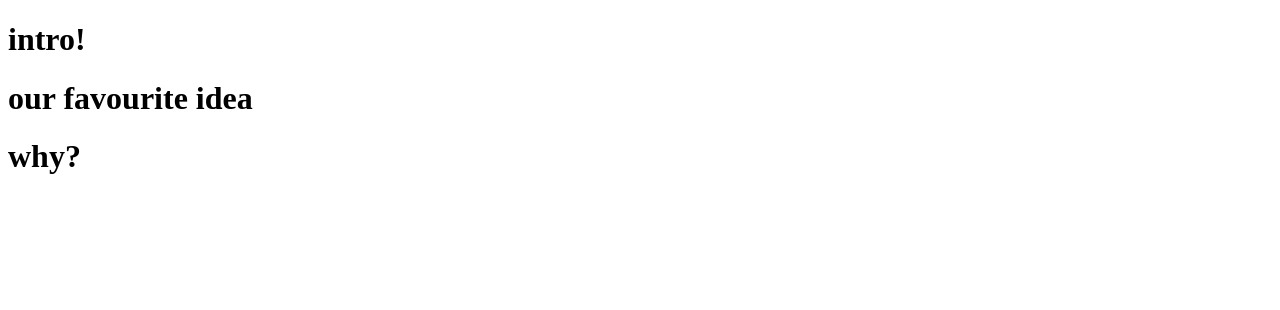
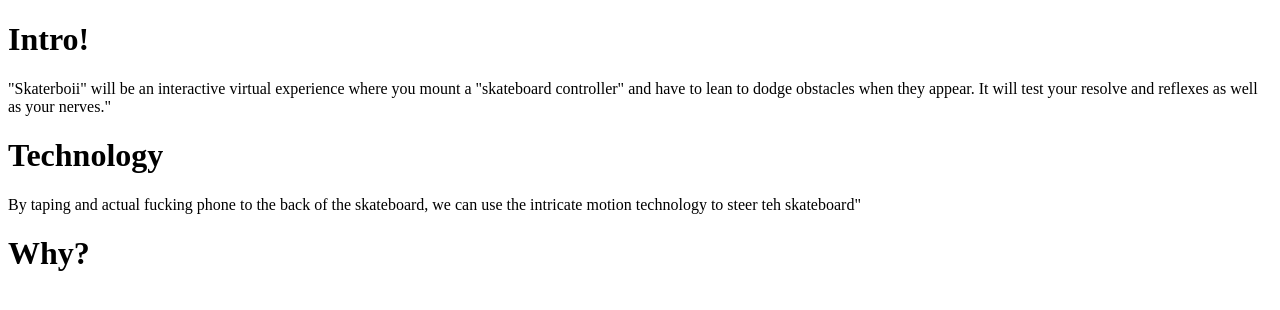
Before and after one commit to Taqqhub/2imd-webtech3-lab1, a plain HTML site: page index.html in a window 1280 px wide. Drawn offline with Linux system fonts and the light colour scheme.

Commit message:
Added some <p> tags and some profanity

```diff
--- a/index.html
+++ b/index.html
@@ -7,13 +7,17 @@
 </head>
 <body>
     <div class="textbox">
-        <h1>intro!</h1>
+        <h1>Intro!</h1>
+        <p> "Skaterboii" will be an interactive virtual experience where you mount a "skateboard controller" and have to lean to dodge obstacles
+            when they appear. It will test your resolve and reflexes as well as your nerves."
+        </p>
     </div>
     <div class="textbox">
-        <h1>our favourite idea</h1>
+        <h1>Technology</h1>
+        <p> By taping and actual fucking phone to the back of the skateboard, we can use the intricate motion technology to steer teh skateboard"</p>
     </div>
     <div class="textbox">
-        <h1>why?</h1>
+        <h1>Why?</h1>
     </div>
 </body>
 </html>
```
Also changed, not shown: Features.html (added, +11 -0 lines).
